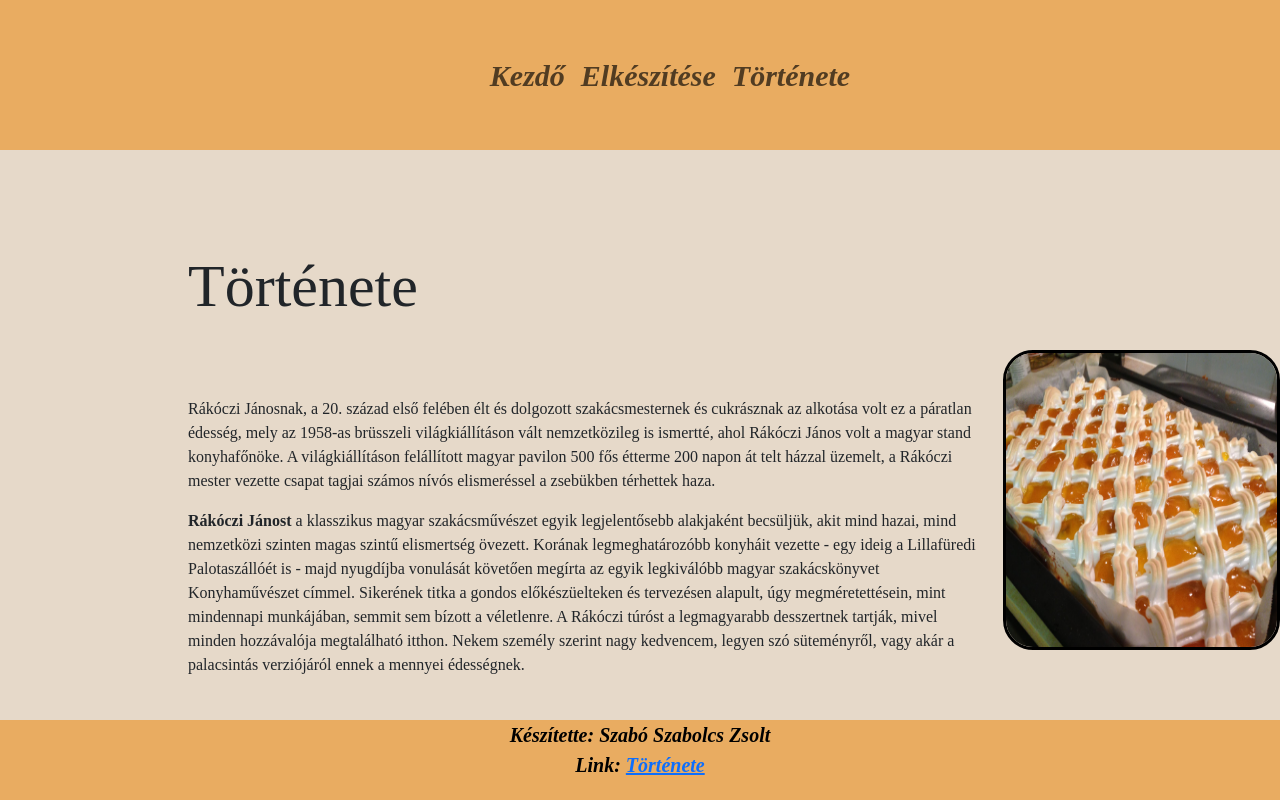
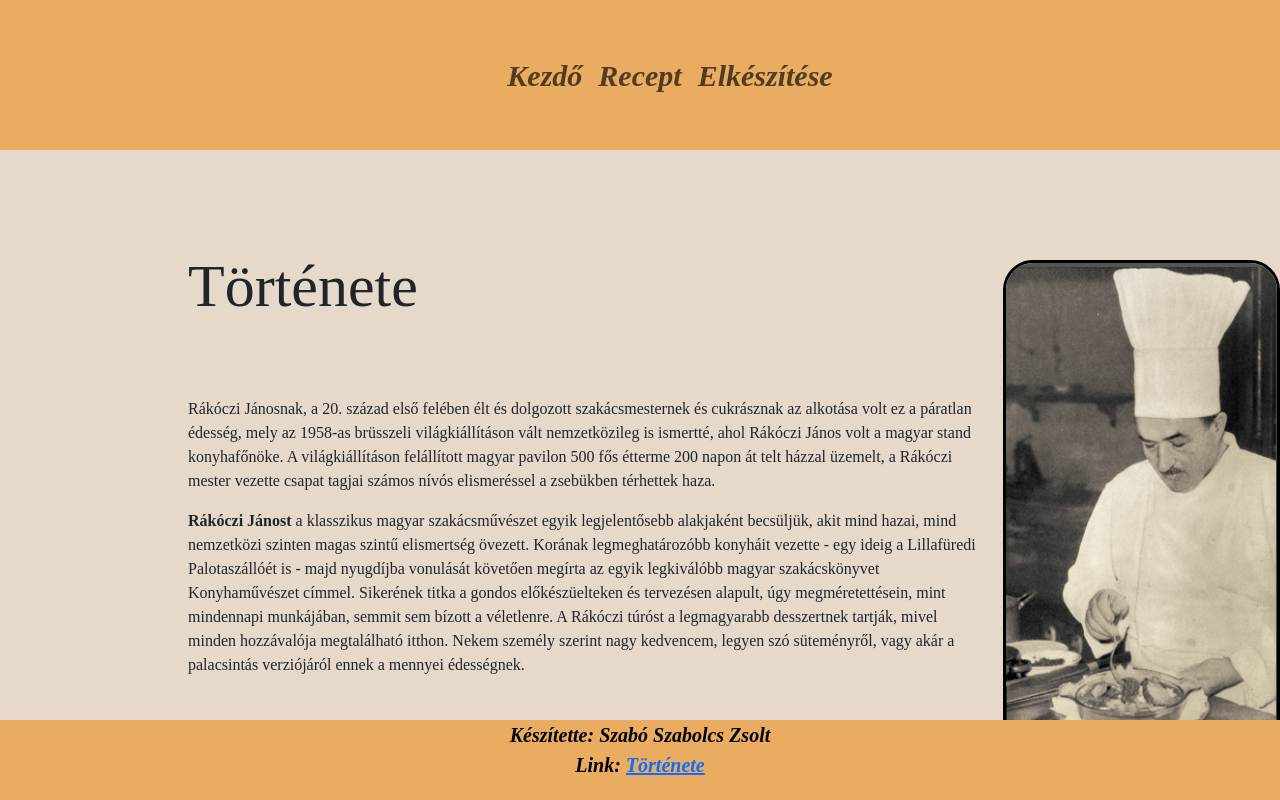
Before and after one commit to szaboszabi8/Kedvenc_desszert, a plain HTML site: page tortenete.html in a window 1280 px wide. Shown: the top 800 px of the page. Drawn offline with nearby package versions, Linux system fonts and the light colour scheme.

Commit message:
kicsi valtoztatosok + linkeles

```diff
--- a/mStyle.css
+++ b/mStyle.css
@@ -41,6 +41,13 @@ footer{
   border: 3px solid black;
   border-radius: 30px;
 }
+#kep2{
+    height: 500px;
+    margin-top: 10px;
+    margin-right: 400px;
+    border: 3px solid black;
+    border-radius: 30px;
+  }
 
 h1{
     margin-bottom: 75px;
--- a/tortenete.html
+++ b/tortenete.html
@@ -14,13 +14,13 @@
               <div class="collapse navbar-collapse" id="collapsibleNavbar">
                 <ul class="navbar-nav">
                   <li class="nav-item">
-                    <a class="nav-link" href="#">Kezdő</a>
+                    <a class="nav-link" href="./home.html">Kezdő</a>
                   </li>
                   <li class="nav-item">
-                    <a class="nav-link" href="#">Elkészítése</a>
+                    <a class="nav-link" href="./recept.html">Recept</a>
                   </li>
                   <li class="nav-item">
-                    <a class="nav-link" href="#">Története</a>
+                    <a class="nav-link" href="./elkeszetes.html">Elkészítése</a>
                   </li>
                 </ul>
               </div>
@@ -39,7 +39,7 @@
                     </p>
                 </div>
                 <div class="col-md-4 col-xl-3">
-                    <img id="kep1" class="img-fluid" src="./kep1.jpg" alt="Rákóczi túrós">
+                    <img id="kep2" class="img-fluid" src="./kep3.jpg" alt="Rákóczi túrós">
                 </div>
             </div>
         </main>
```
Also changed, not shown: elkeszetes.html (+3 -3 lines), home.html (+9 -3 lines), recept.html (+3 -3 lines), kep3.jpg (added).
